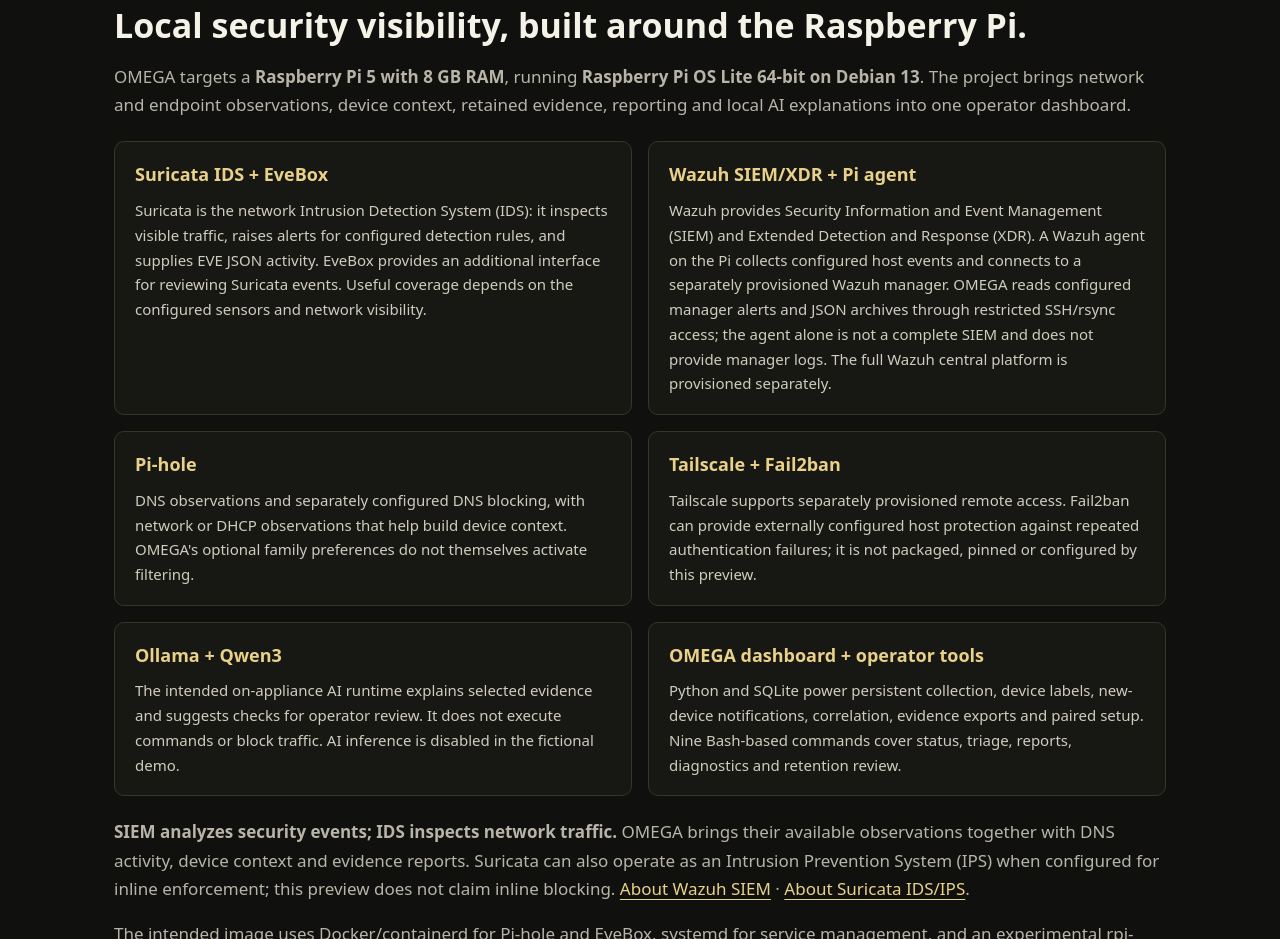
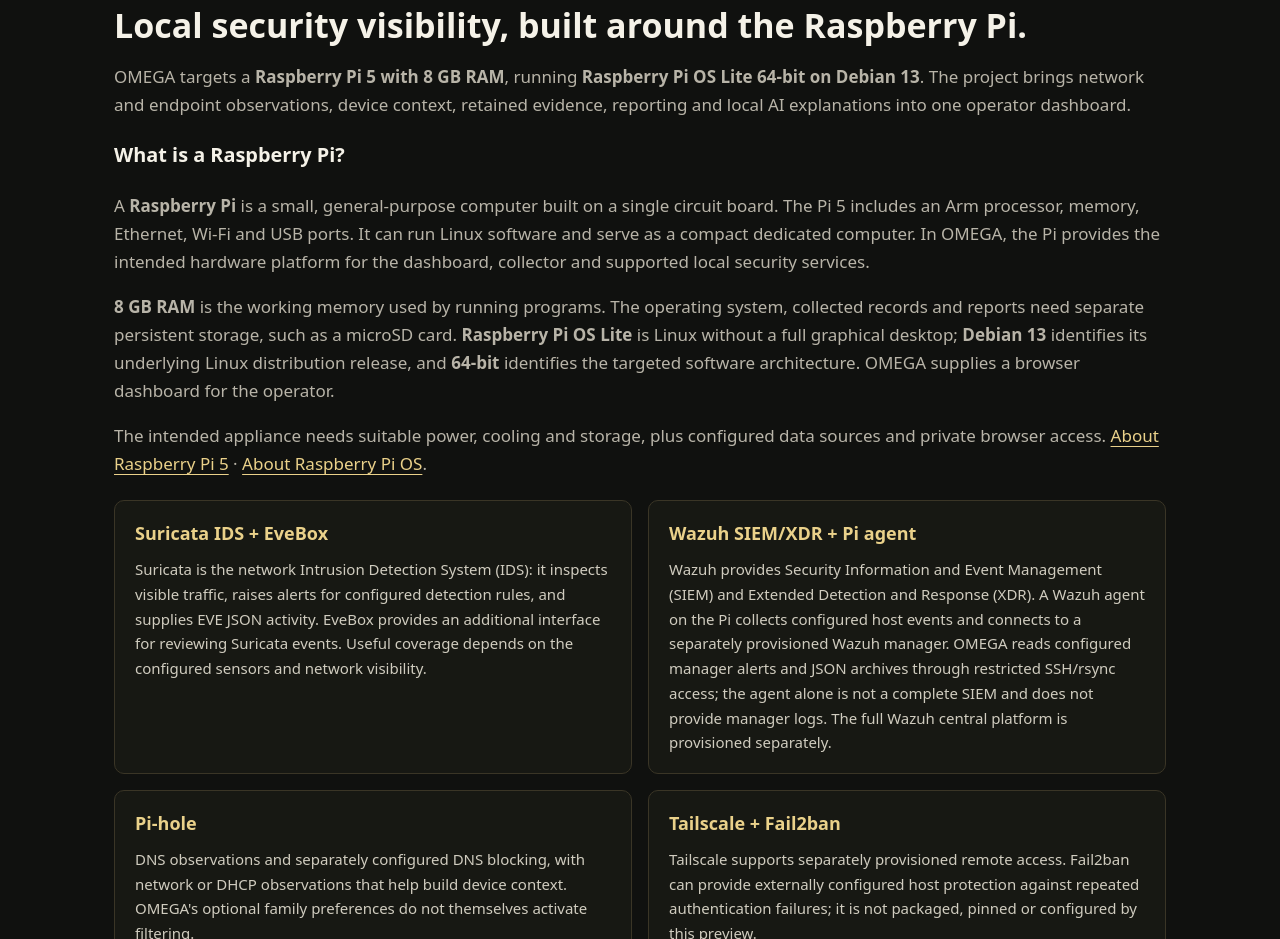
Before and after one commit to lawrencewaglejr/omega-source-preview, a plain HTML site: page docs/index.html in a window 1280 px wide. Shown: the part 1140-2079 px from the top of the page. Drawn offline with Linux system fonts and the light colour scheme.

Commit message:
Explain Raspberry Pi hardware and operating system for new readers

```diff
--- a/docs/index.html
+++ b/docs/index.html
@@ -61,6 +61,10 @@
       <p class="eyebrow">The intended appliance stack</p>
       <h2 id="overview-title">Local security visibility, built around the Raspberry Pi.</h2>
       <p>OMEGA targets a <strong>Raspberry Pi 5 with 8 GB RAM</strong>, running <strong>Raspberry Pi OS Lite 64-bit on Debian 13</strong>. The project brings network and endpoint observations, device context, retained evidence, reporting and local AI explanations into one operator dashboard.</p>
+      <h3 id="raspberry-pi-explained">What is a Raspberry Pi?</h3>
+      <p>A <strong>Raspberry Pi</strong> is a small, general-purpose computer built on a single circuit board. The Pi 5 includes an Arm processor, memory, Ethernet, Wi-Fi and USB ports. It can run Linux software and serve as a compact dedicated computer. In OMEGA, the Pi provides the intended hardware platform for the dashboard, collector and supported local security services.</p>
+      <p><strong>8 GB RAM</strong> is the working memory used by running programs. The operating system, collected records and reports need separate persistent storage, such as a microSD card. <strong>Raspberry Pi OS Lite</strong> is Linux without a full graphical desktop; <strong>Debian 13</strong> identifies its underlying Linux distribution release, and <strong>64-bit</strong> identifies the targeted software architecture. OMEGA supplies a browser dashboard for the operator.</p>
+      <p>The intended appliance needs suitable power, cooling and storage, plus configured data sources and private browser access. <a href="https://www.raspberrypi.com/products/raspberry-pi-5/">About Raspberry Pi 5</a> · <a href="https://www.raspberrypi.com/documentation/computers/os.html">About Raspberry Pi OS</a>.</p>
       <div class="stack">
         <article><h3>Suricata IDS + EveBox</h3><p>Suricata is the network Intrusion Detection System (IDS): it inspects visible traffic, raises alerts for configured detection rules, and supplies EVE JSON activity. EveBox provides an additional interface for reviewing Suricata events. Useful coverage depends on the configured sensors and network visibility.</p></article>
         <article><h3>Wazuh SIEM/XDR + Pi agent</h3><p>Wazuh provides Security Information and Event Management (SIEM) and Extended Detection and Response (XDR). A Wazuh agent on the Pi collects configured host events and connects to a separately provisioned Wazuh manager. OMEGA reads configured manager alerts and JSON archives through restricted SSH/rsync access; the agent alone is not a complete SIEM and does not provide manager logs. The full Wazuh central platform is provisioned separately.</p></article>
```
